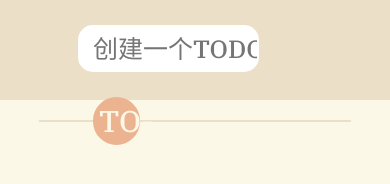
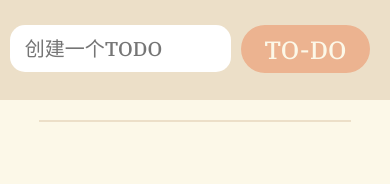
Before and after one commit to KelvinQiu802/vanilla-todolist, a plain HTML site: page index.html in a window 390 px wide. Drawn offline with Linux system fonts and the light colour scheme.

Commit message:
feat: adjust mobile layout

```diff
--- a/style.css
+++ b/style.css
@@ -240,3 +240,18 @@ input {
   color: #757575;
   text-decoration: line-through;
 }
+
+@media screen and (max-width: 970px){
+  .box {
+    width: 95%;
+  }
+  input {
+    width: 55%;
+    font-size: 20px;
+  }
+  #addTodo {
+    width: 35%;
+    font-size: 25px;
+    margin-left: 10px;
+  }
+}
```
